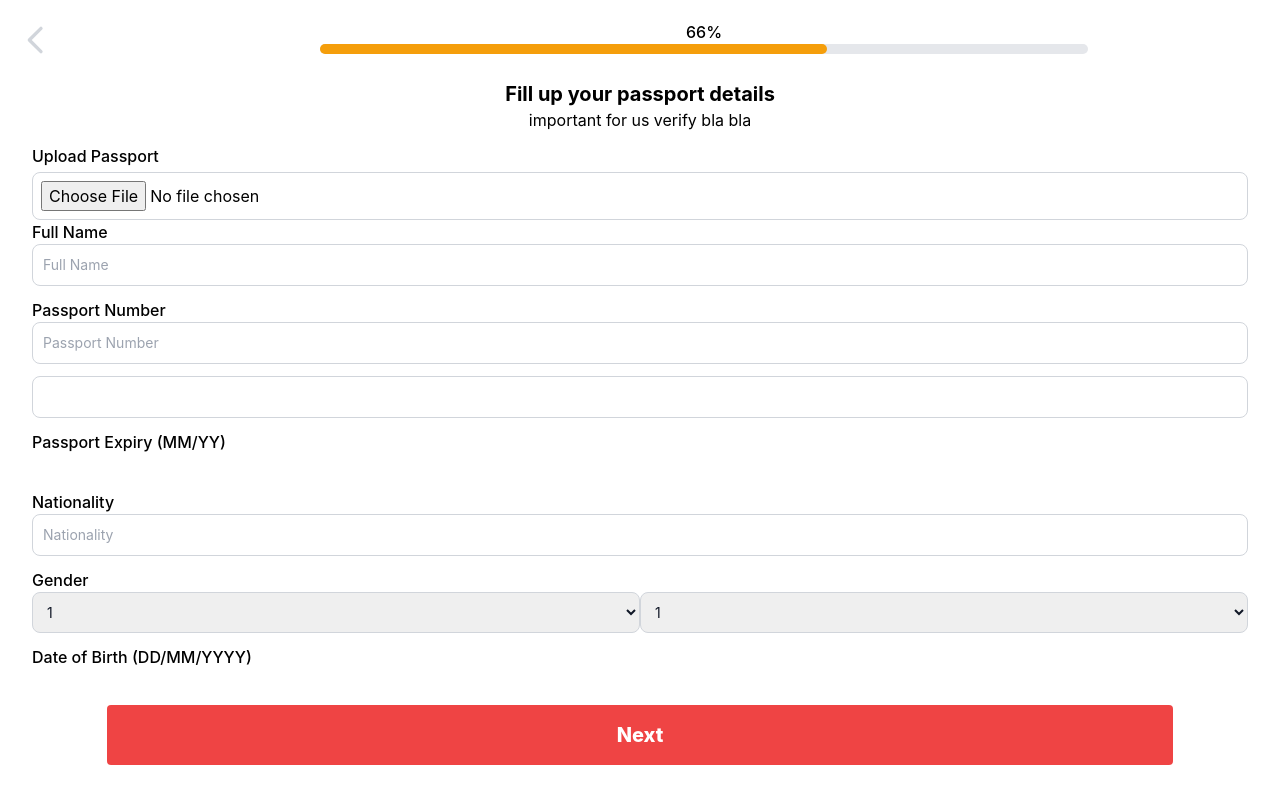
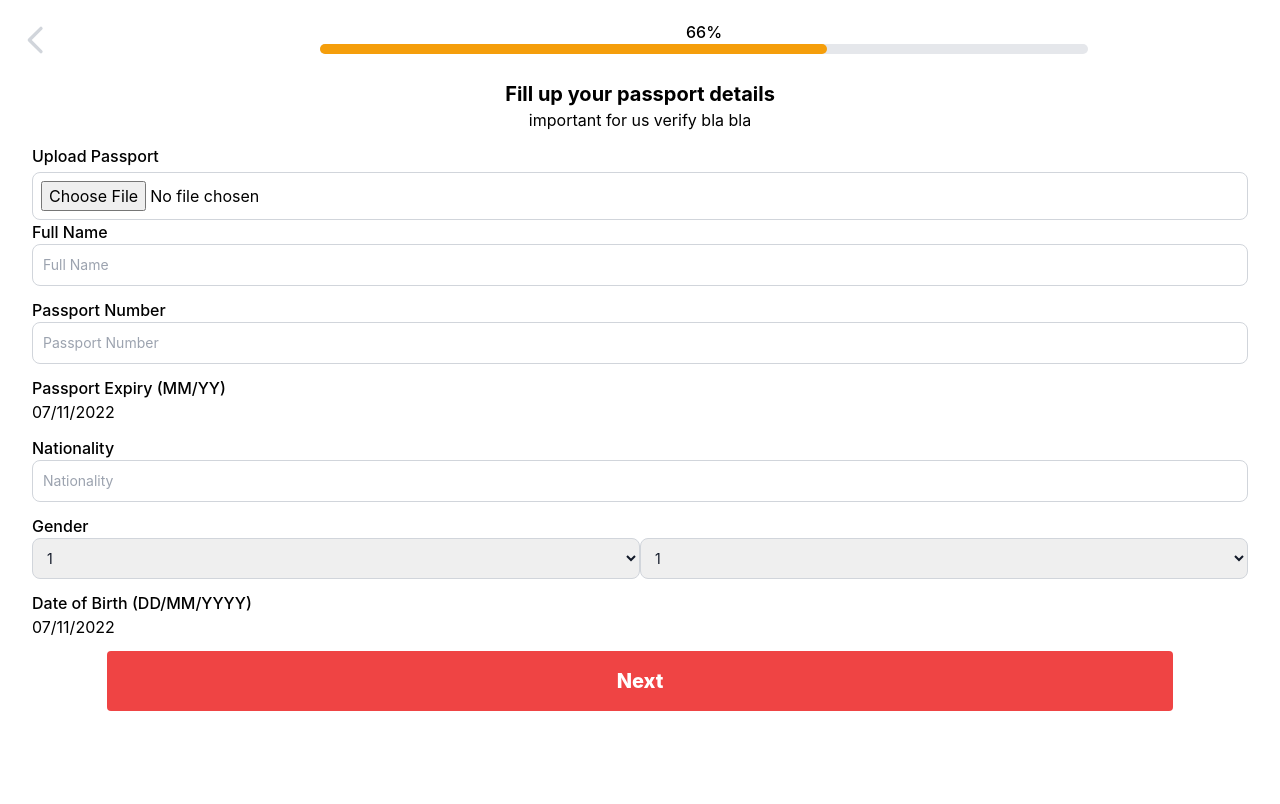
Before and after one commit to Service-Design-Studio/final-project-group-2-designerdz, a React (Create React App) app in the folder frontend/: page /passport in a window 1280 px wide. Built offline with nearby package versions, Linux system fonts and the light colour scheme.

Commit message:
Changed Date of Birth and Passport expiry to have relevant dates

```diff
--- a/frontend/src/components/Calendar.js
+++ b/frontend/src/components/Calendar.js
@@ -5,9 +5,10 @@ import DatePicker from "react-datepicker";
 import "react-datepicker/dist/react-datepicker.css";
 
 
-export default function Customers() {
+export default function Customers(props) {
+
     const [startDate, setStartDate] = useState(new Date());
-    const years = range(1990, getYear(new Date()) + 1, 1);
+    const years = range(props.startyear, props.endyear, 1);
     const months = [
       "January",
       "February",
@@ -22,20 +23,27 @@ export default function Customers() {
       "November",
       "December",
     ];
-
-
     return (
       <DatePicker
         renderCustomHeader={({
           date,
           changeYear,
           changeMonth,
-}) => (
-
-          <div>
-
-
-
+          decreaseMonth,
+          increaseMonth,
+          prevMonthButtonDisabled,
+          nextMonthButtonDisabled,
+        }) => (
+          <div
+            style={{
+              margin: 10,
+              display: "flex",
+              justifyContent: "center",
+            }}
+          >
+            <button onClick={decreaseMonth} disabled={prevMonthButtonDisabled}>
+              {"<"}
+            </button>
             <select
               value={getYear(date)}
               onChange={({ target: { value } }) => changeYear(value)}
@@ -44,13 +52,8 @@ export default function Customers() {
                 <option key={option} value={option}>
                   {option}
                 </option>
-
               ))}
-
             </select>
-
-
-
 
             <select
               value={months[getMonth(date)]}
@@ -65,10 +68,13 @@ export default function Customers() {
               ))}
             </select>
 
-
+            <button onClick={increaseMonth} disabled={nextMonthButtonDisabled}>
+              {">"}
+            </button>
           </div>
         )}
-
+        selected={startDate}
+        onChange={(date) => setStartDate(date)}
       />
     );
   };
--- a/frontend/src/pages/Passport.js
+++ b/frontend/src/pages/Passport.js
@@ -51,7 +51,7 @@ export default function Passport() {
 
           <FormFill text="Full Name" />
           <FormFill text="Passport Number" />
-          <FormFill/>
+
 
           <div className="mb-3">
             <label className="block font-medium">Passport Expiry (MM/YY)</label>
@@ -59,7 +59,12 @@ export default function Passport() {
             {/* TODO: Make this button correctly to work with proper dates */}
 
             <div>
-              <Calendar/>
+              <Calendar
+                startyear={2020}
+                endyear={2050}
+
+
+              />
             </div>
 
 
@@ -102,7 +107,12 @@ export default function Passport() {
 
             {/* TODO: Make this button correctly to work with proper dates */}
 
-          <Calendar></Calendar>
+            <Calendar
+                startyear={1900}
+                endyear={2022}
+
+
+              />
 
 
           </div>
```
